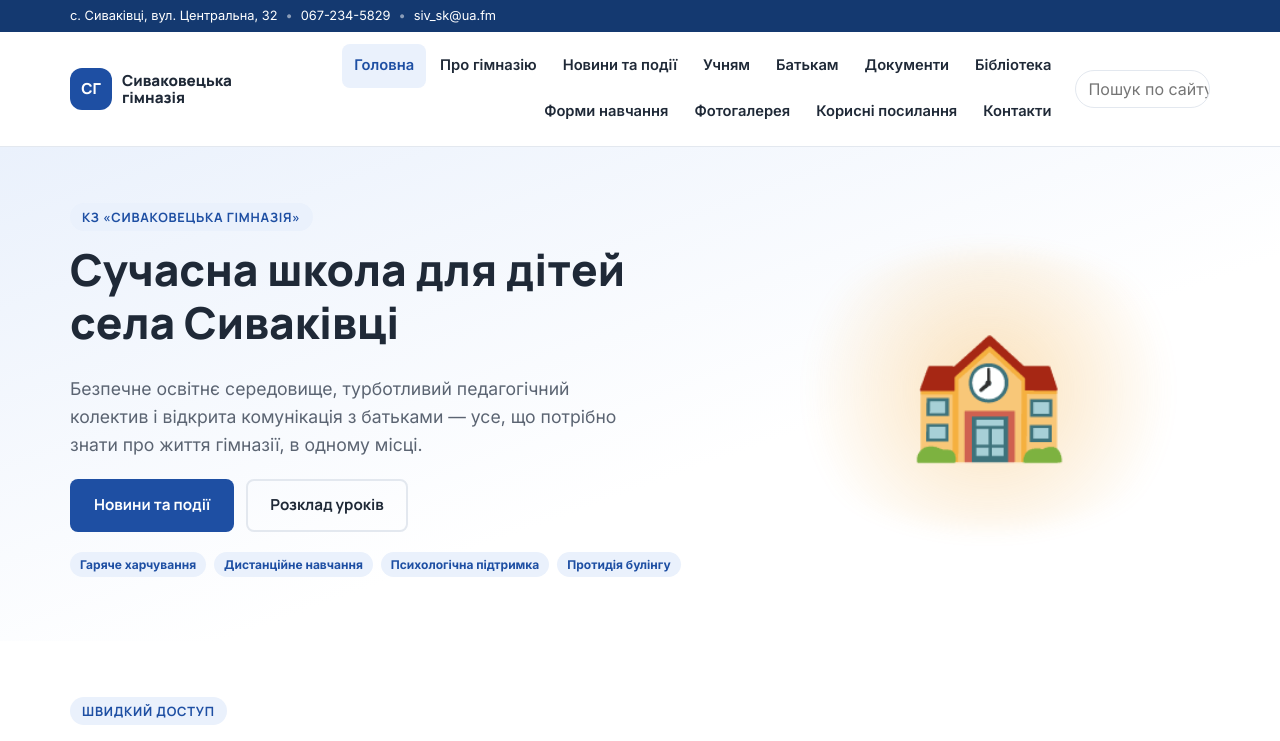
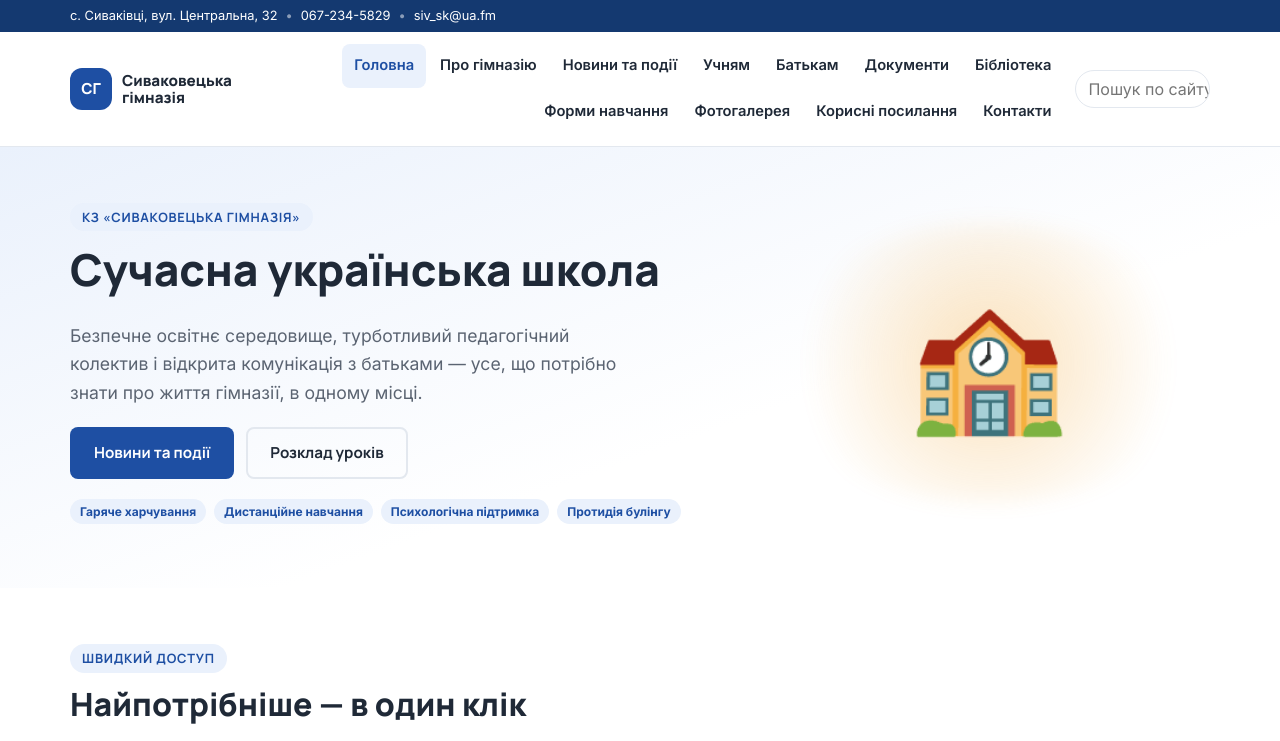
Before and after one commit to Oxygenor/siv_sk, a React (Vite) app: page / in a window 1280 px wide. Shown: the top 741 px of the page. Built offline with nearby package versions, Linux system fonts and the light colour scheme.

Commit message:
update project

```diff
--- a/src/pages/Home.jsx
+++ b/src/pages/Home.jsx
@@ -22,7 +22,7 @@ export default function Home() {
         <div className="container hero-inner">
           <div>
             <span className="eyebrow">КЗ «Сиваковецька гімназія»</span>
-            <h1>Сучасна школа для дітей села Сиваківці</h1>
+            <h1>Сучасна українська школа</h1>
             <p className="hero-lead">
               Безпечне освітнє середовище, турботливий педагогічний колектив і відкрита комунікація
               з батьками — усе, що потрібно знати про життя гімназії, в одному місці.
```
